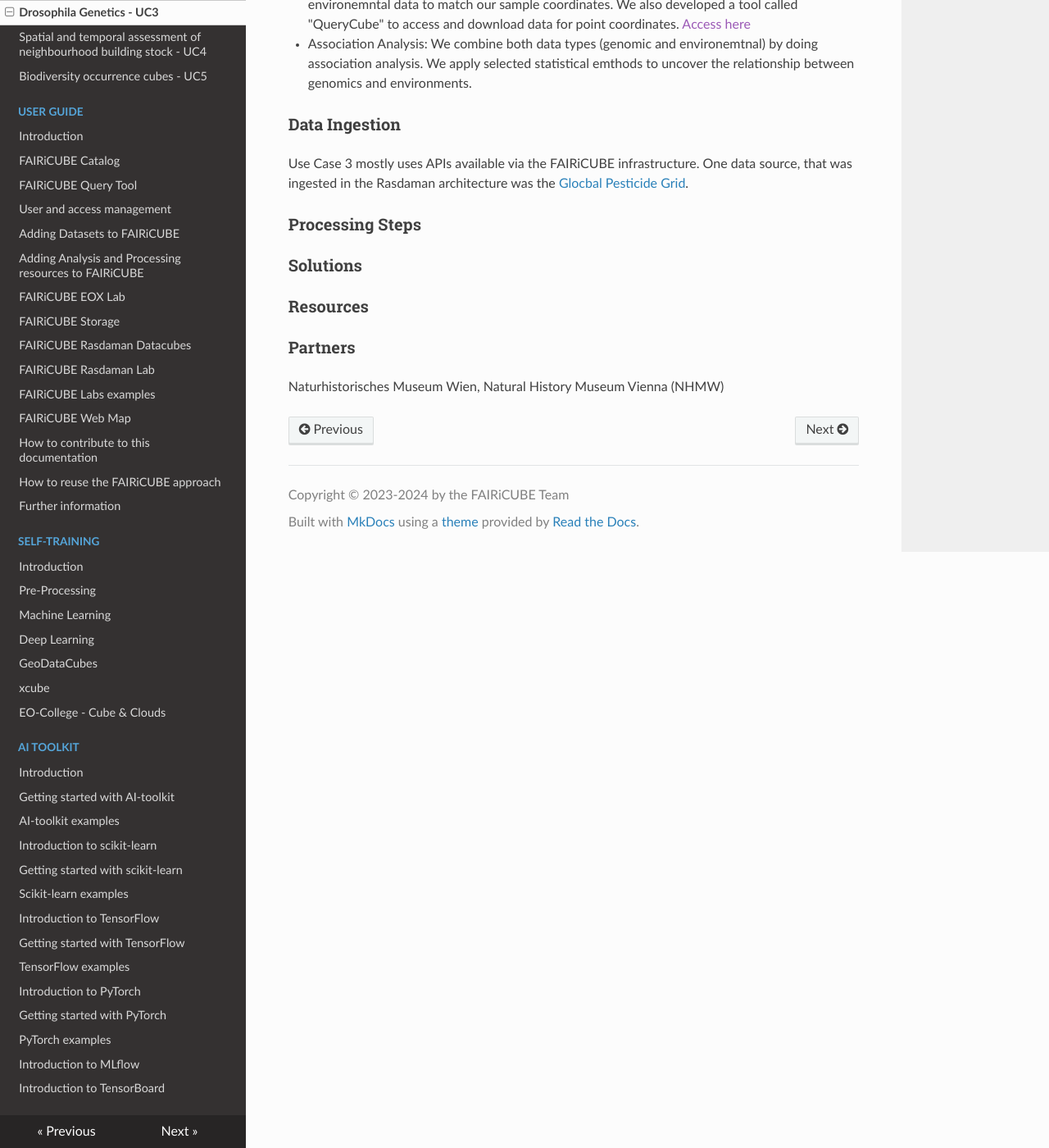
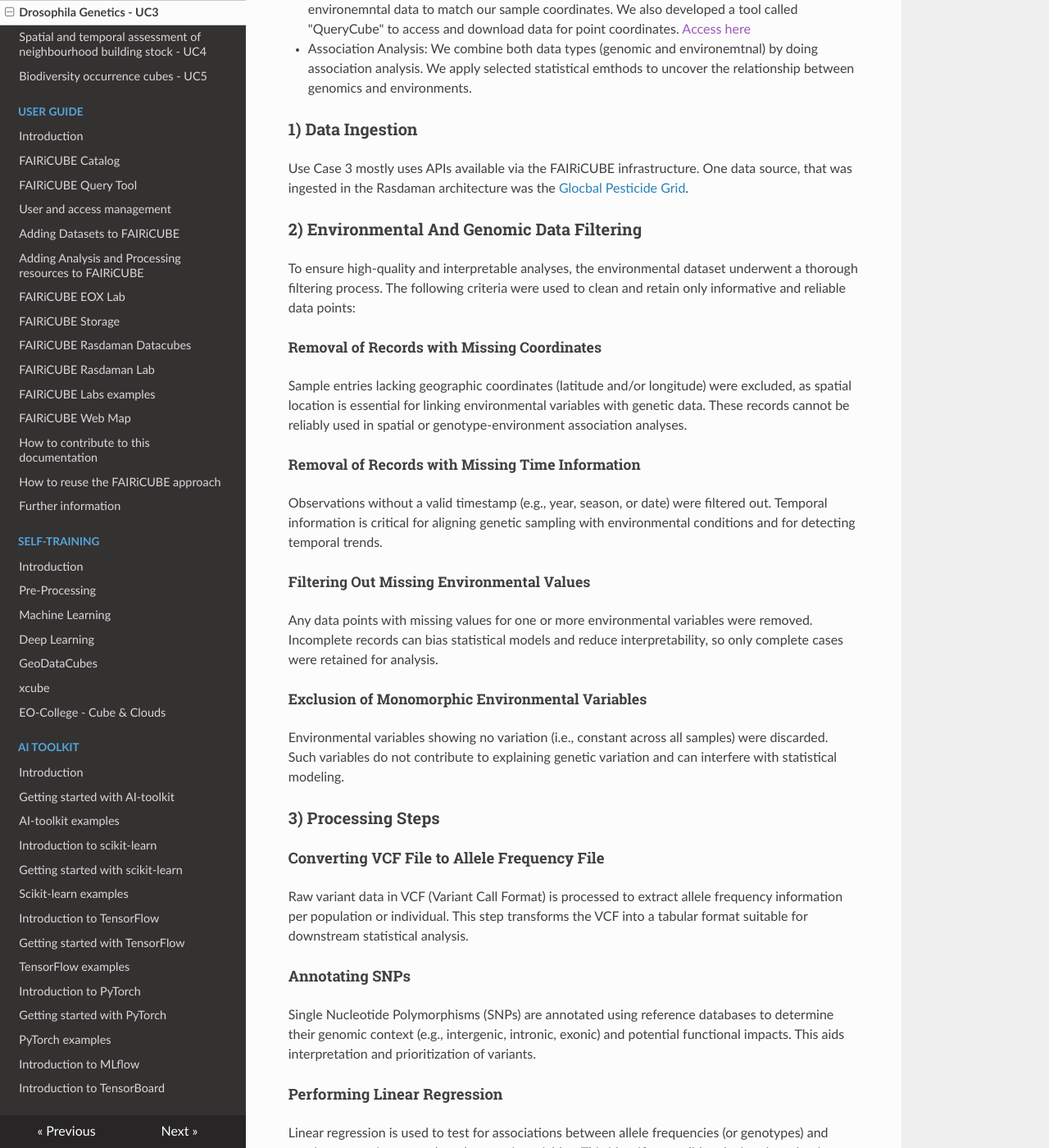
Before and after one commit to FAIRiCUBE/collaboration-platform, an MkDocs documentation site: the page built from docs/use_cases/drosophila_genetics.md, in a window 1280 px wide and 1400 px high, scrolled down 973 px. Shown: the whole window at 82% size. Built offline with MkDocs 1.6.1, drawn with Linux system fonts in a browser that asks for light colours; nearby versions of some CDN libraries; some of the changed text lies outside the part shown.

Commit message:
Update drosophila_genetics.md

```diff
--- a/docs/use_cases/drosophila_genetics.md
+++ b/docs/use_cases/drosophila_genetics.md
@@ -13,7 +13,7 @@ This approach will allow to identify genes that are putatively under selection a
 2. Which genomic regions or genes in Drosophila melanogaster show signatures of adaptation to specific environmental conditions?
 3. Can combinations of environmental factors predict changes in genetic structure or the presence of adaptive alleles in natural populations?
 
-## Workflow
+# Workflow
 
 - Genomic Data: We work with genomic data from Drosophila melanogaster at population level, available at [DEST.bio](https://dest.bio/). This genomic data is availbale at a common data format called "Variant Cal Format" or short VCF. From these VCF files, we generate so-called Allele Frequencies for each population.
 
@@ -21,16 +21,68 @@ This approach will allow to identify genes that are putatively under selection a
 
 - Association Analysis: We combine both data types (genomic and environemtnal) by doing association analysis. We apply selected statistical emthods to uncover the relationship between genomics and environments.
 
-## Data Ingestion
+## 1) Data Ingestion
 
 Use Case 3 mostly uses APIs available via the FAIRiCUBE infrastructure. One data source, that was ingested in the Rasdaman architecture was the [Glocbal Pesticide Grid](https://www.earthdata.nasa.gov/news/new-agricultural-pesticide-use-dataset-nasas-sedac).
 
-## Processing Steps
+## 2) Environmental And Genomic Data Filtering
 
-## Solutions
+To ensure high-quality and interpretable analyses, the environmental dataset underwent a thorough filtering process. The following criteria were used to clean and retain only informative and reliable data points:
 
-## Resources
+#### Removal of Records with Missing Coordinates
+Sample entries lacking geographic coordinates (latitude and/or longitude) were excluded, as spatial location is essential for linking environmental variables with genetic data. These records cannot be reliably used in spatial or genotype-environment association analyses.
 
+#### Removal of Records with Missing Time Information
+
+Observations without a valid timestamp (e.g., year, season, or date) were filtered out. Temporal information is critical for aligning genetic sampling with environmental conditions and for detecting temporal trends.
+
+#### Filtering Out Missing Environmental Values
+
+Any data points with missing values for one or more environmental variables were removed. Incomplete records can bias statistical models and reduce interpretability, so only complete cases were retained for analysis.
+
+#### Exclusion of Monomorphic Environmental Variables
+
+Environmental variables showing no variation (i.e., constant across all samples) were discarded. Such variables do not contribute to explaining genetic variation and can interfere with statistical modeling.
+
+## 3) Processing Steps
+
+### Converting VCF File to Allele Frequency File
+Raw variant data in VCF (Variant Call Format) is processed to extract allele frequency information per population or individual. This step transforms the VCF into a tabular format suitable for downstream statistical analysis.
+
+### Annotating SNPs
+Single Nucleotide Polymorphisms (SNPs) are annotated using reference databases to determine their genomic context (e.g., intergenic, intronic, exonic) and potential functional impacts. This aids interpretation and prioritization of variants.
+
+### Performing Linear Regression
+Linear regression is used to test for associations between allele frequencies (or genotypes) and continuous environmental or phenotypic variables. This identifies candidate loci under selection or related to traits of interest.
+
+### Performing LFMM (Latent Factor Mixed Models)
+LFMM accounts for unobserved confounding factors such as population structure by integrating latent factors into a mixed model framework. This method enhances the detection of true genotype-environment associations while controlling for false positives.
+
+### Performing RDA (Redundancy Analysis)
+RDA is a multivariate statistical method that examines how much of the genetic variation can be explained by environmental predictors. It is particularly useful for identifying patterns of local adaptation and visualizing genotype-environment relationships.
+
+
+
+
+## 4) Resources
+
+### Environmental Data
+
+### Genomic Data
+
+- DEST Data
+   - https://dest.bio/
+- Vienna City Fly
+  - https://nhmvienna.github.io/ViennaCityFly/
+
+
+### Programs and Software
+- Python
+   - https://www.python.org/
+- R
+   - https://www.r-project.org/
+- VCFTools
+  - http://vcftools.github.io/license.html
 ## Partners
 
 Naturhistorisches Museum Wien, Natural History Museum Vienna (NHMW)
```
